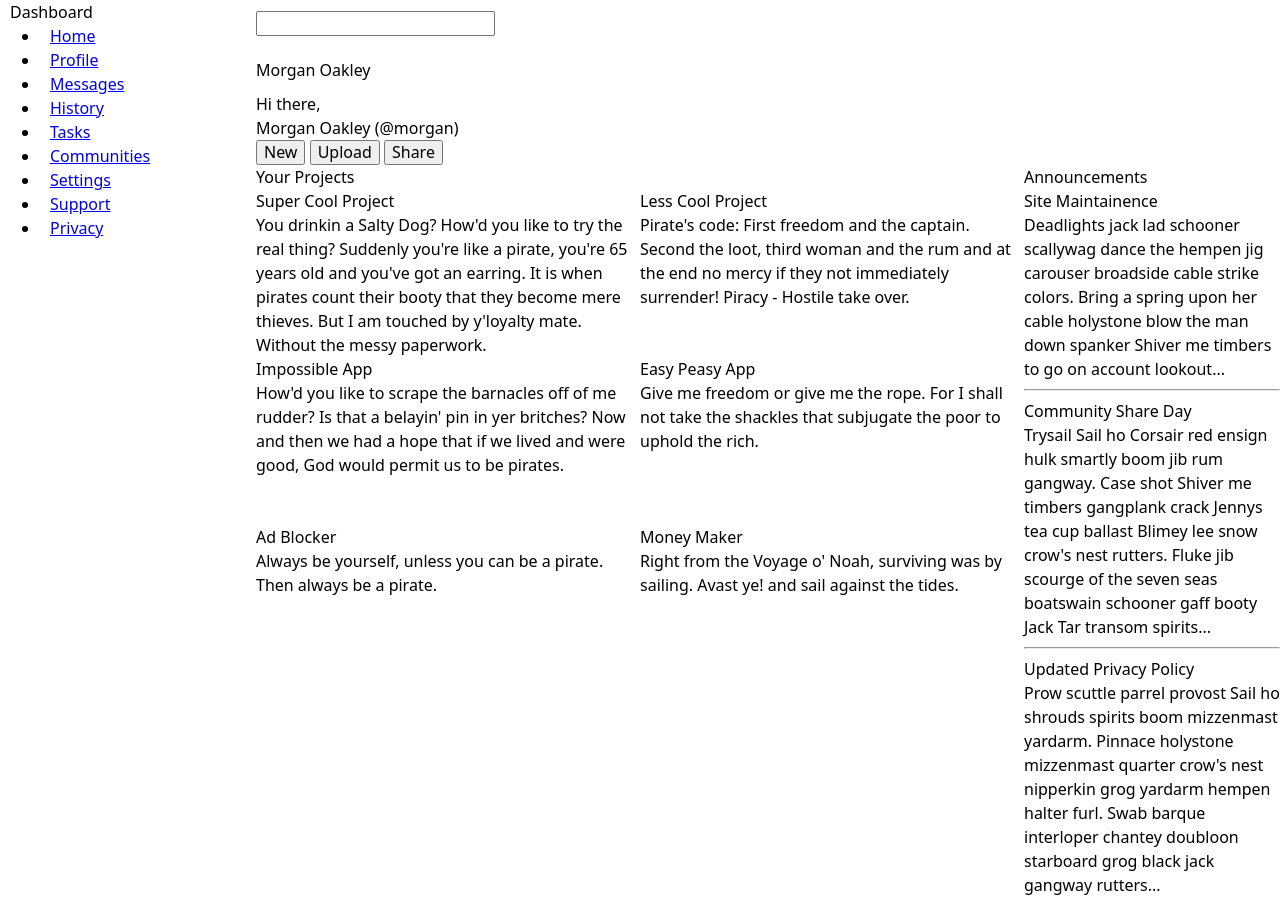
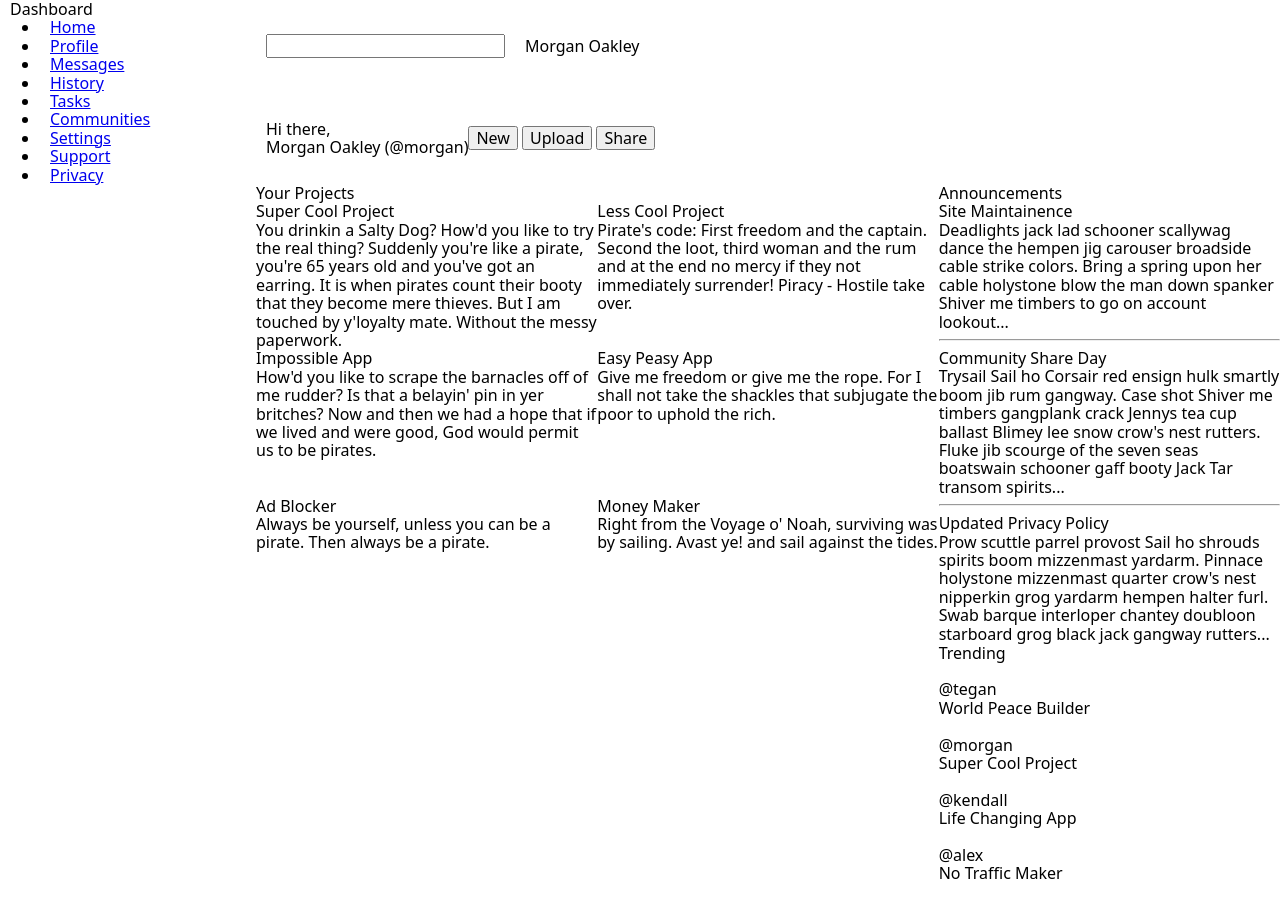
Before and after one commit to Pjaxon999/admin-dashboard, a website: page index.html in a window 1280 px wide. Shown: the top 900 px of the page. Drawn offline with nearby package versions, Linux system fonts and the light colour scheme.

Commit message:
Complete base layout based on design document
I think at this point I have the full grid layout down it is now just a
matter of styling, sizing, and bringing in the icon images.

```diff
--- a/styles.css
+++ b/styles.css
@@ -1,8 +1,4 @@
 @import 'node_modules/modern-normalize/modern-normalize.css';
-
-:root {
-    line-height: 1.5;
-}
 
 h1, h2, h3, h4, h5, figure, p, ol, ul {
     margin: 0;
@@ -44,11 +40,11 @@ svg {
 }
 
 .main {
-    grid-template-rows: 1fr 15fr;
+    grid-template-rows: 1fr 5fr;
 }
 
 .content {
-    grid-template-columns: 3fr 1fr;
+    grid-template-columns: 2fr 1fr;
     grid-template-rows: 1fr 1fr;
 }
 
@@ -60,6 +56,7 @@ svg {
 .bottom-header {
     justify-content: start;
     align-items: center;
+    grid-auto-flow: column;
 }
 
 .card-container {
```
